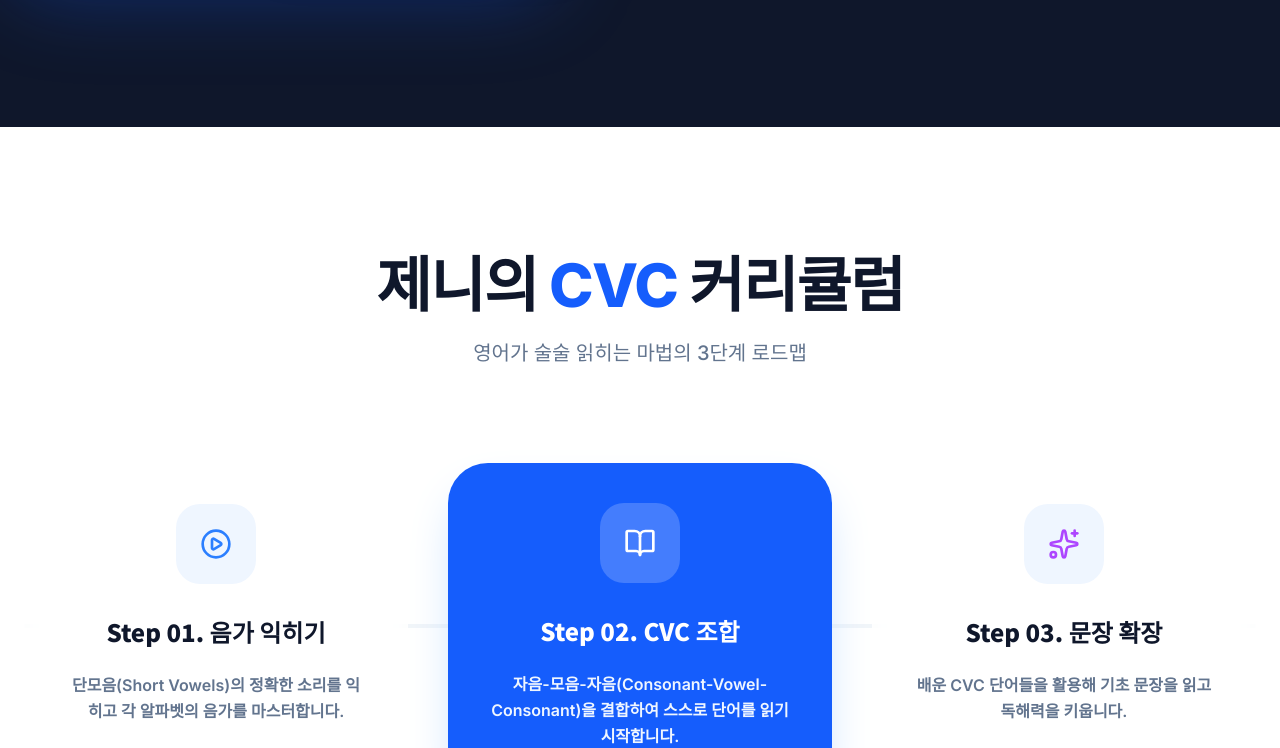
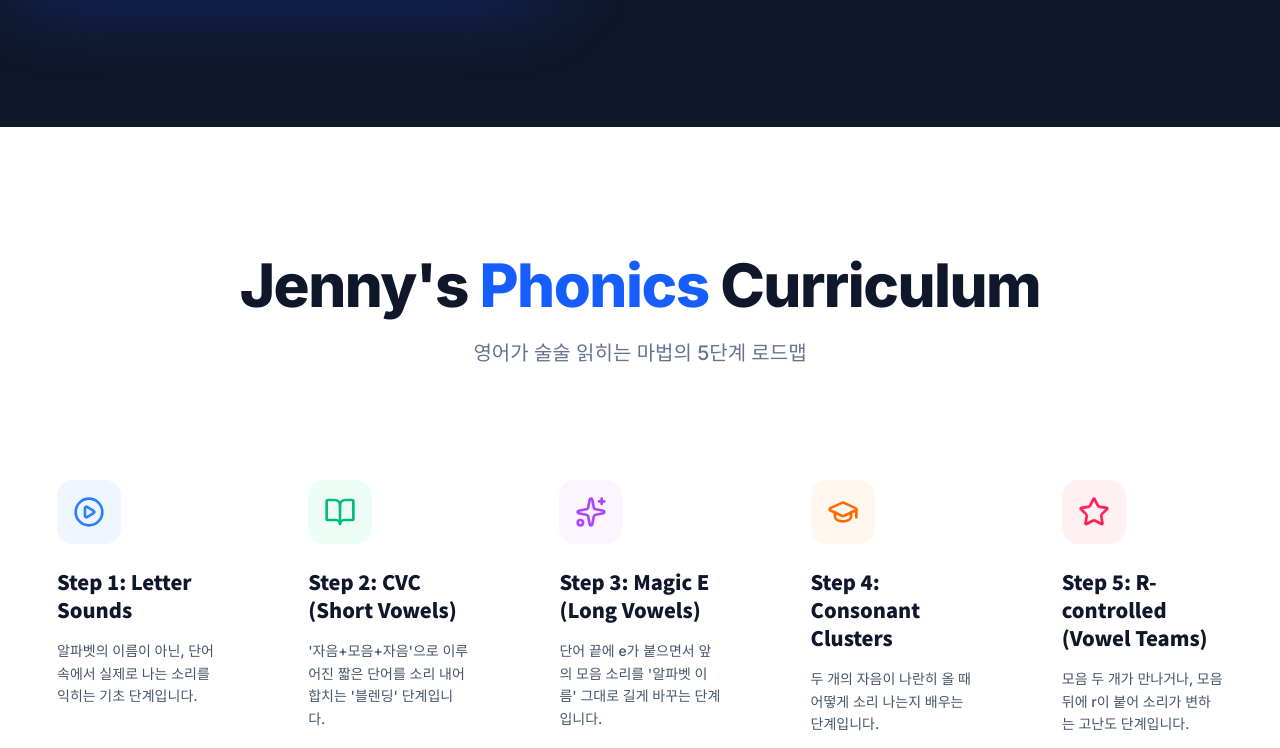
Before and after one commit to parkys1004/jennytr, a React (Vite) app: page / in a window 1280 px wide. Shown: the part 2009-2757 px from the top of the page. Built offline with nearby package versions, Linux system fonts and the light colour scheme.

Commit message:
feat: Improve curriculum content and structure
Enhance the presentation of the CVC phonics curriculum by refining step titles, descriptions, and adding detailed examples. This update clarifies the learning progression and provides more specific guidance for each stage.

```diff
--- a/src/App.tsx
+++ b/src/App.tsx
@@ -76,22 +76,54 @@ const App = () => {
 
   const curriculumSteps = [
     {
-      title: "Step 01. 음가 익히기",
-      desc: "단모음(Short Vowels)의 정확한 소리를 익히고 각 알파벳의 음가를 마스터합니다.",
+      title: "Step 1: Letter Sounds",
+      desc: "알파벳의 이름이 아닌, 단어 속에서 실제로 나는 소리를 익히는 기초 단계입니다.",
+      details: [
+        "핵심: A는 '에이'가 아니라 [애], B는 '비'가 아니라 [브].",
+        "예시: f [프], m [음], s [스]"
+      ],
       icon: <PlayCircle className="w-8 h-8 text-blue-500" />,
       color: "bg-blue-50"
     },
     {
-      title: "Step 02. CVC 조합",
-      desc: "자음-모음-자음(Consonant-Vowel-Consonant)을 결합하여 스스로 단어를 읽기 시작합니다.",
+      title: "Step 2: CVC (Short Vowels)",
+      desc: "'자음+모음+자음'으로 이루어진 짧은 단어를 소리 내어 합치는 '블렌딩' 단계입니다.",
+      details: [
+        "핵심: 세 개의 소리를 끊지 않고 연결해 읽기.",
+        "예시: c(크)+a(애)+t(트)=cat(캣), p(프)+i(이)+g(그)=pig(피그)"
+      ],
       icon: <BookOpen className="w-8 h-8 text-emerald-500" />,
       color: "bg-emerald-50"
     },
     {
-      title: "Step 03. 문장 확장",
-      desc: "배운 CVC 단어들을 활용해 기초 문장을 읽고 독해력을 키웁니다.",
+      title: "Step 3: Magic E (Long Vowels)",
+      desc: "단어 끝에 e가 붙으면서 앞의 모음 소리를 '알파벳 이름' 그대로 길게 바꾸는 단계입니다.",
+      details: [
+        "핵심: 끝의 e는 소리 내지 않고 앞 모음만 길게 발음.",
+        "예시: h-o-p(홉)→hope(호우프), m-a-d(매드)→made(메이드)"
+      ],
       icon: <Sparkles className="w-8 h-8 text-purple-500" />,
       color: "bg-purple-50"
+    },
+    {
+      title: "Step 4: Consonant Clusters",
+      desc: "두 개의 자음이 나란히 올 때 어떻게 소리 나는지 배우는 단계입니다.",
+      details: [
+        "Blends(혼합): 두 소리가 살아있음 (bl, st, fr 등)",
+        "Digraphs(이중): 합쳐져 새로운 소리 (sh, ch, th 등)"
+      ],
+      icon: <GraduationCap className="w-8 h-8 text-orange-500" />,
+      color: "bg-orange-50"
+    },
+    {
+      title: "Step 5: R-controlled (Vowel Teams)",
+      desc: "모음 두 개가 만나거나, 모음 뒤에 r이 붙어 소리가 변하는 고난도 단계입니다.",
+      details: [
+        "Vowel Teams: ai[에이], ee[이-], oa[오우] (예: rain)",
+        "Bossy R: ar[아-ㄹ], er/ir/ur[어-ㄹ] (예: car, bird)"
+      ],
+      icon: <Star className="w-8 h-8 text-rose-500" />,
+      color: "bg-rose-50"
     }
   ];
 
@@ -371,41 +403,63 @@ const App = () => {
       {/* Curriculum - Interactive Steps */}
       <section id="curriculum" className="py-32 px-6 bg-white overflow-hidden">
         <div className="max-w-7xl mx-auto">
-          <div className="text-center mb-24">
+          <div className="text-center mb-20">
             <motion.h2
               initial={{ opacity: 0, y: 20 }}
               whileInView={{ opacity: 1, y: 0 }}
               className="text-4xl md:text-6xl font-black mb-6 tracking-tight"
             >
-              제니의 <br className="sm:hidden" /><span className="text-blue-600">CVC</span> 커리큘럼
+              Jenny's <span className="text-blue-600">Phonics</span> Curriculum
             </motion.h2>
-            <p className="text-slate-500 text-xl font-medium">영어가 술술 읽히는 마법의 3단계 로드맵</p>
+            <p className="text-slate-500 text-xl font-medium">영어가 술술 읽히는 마법의 5단계 로드맵</p>
           </div>
 
-          <div className="grid md:grid-cols-3 gap-10 relative">
-            <div className="hidden lg:block absolute top-1/2 left-0 w-full h-1 bg-slate-100 -translate-y-1/2 z-0"></div>
-
+          <div className="grid grid-cols-1 md:grid-cols-2 lg:grid-cols-3 xl:grid-cols-5 gap-6 relative">
             {curriculumSteps.map((step, idx) => (
               <motion.div
                 key={idx}
-                initial={{ opacity: 0, scale: 0.9 }}
-                whileInView={{ opacity: 1, scale: 1 }}
-                transition={{ delay: idx * 0.3 }}
+                initial={{ opacity: 0, y: 20 }}
+                whileInView={{ opacity: 1, y: 0 }}
+                transition={{ delay: idx * 0.1 }}
                 viewport={{ once: true }}
-                className="relative z-10"
+                className="group"
               >
-                <div className={`p-10 rounded-[2.5rem] ${idx === 1 ? 'bg-blue-600 shadow-2xl shadow-blue-200 border-transparent' : 'glass-card border-white/50'} step-card h-full flex flex-col items-center text-center transition-all`}>
-                  <div className={`mb-8 p-6 ${idx === 1 ? 'bg-white/20' : 'bg-blue-50'} rounded-3xl`}>
-                    {idx === 1 ? React.cloneElement(step.icon as React.ReactElement, { className: 'w-8 h-8 text-white' }) : step.icon}
+                <div className="p-8 rounded-[2rem] glass-card border-white/50 h-full flex flex-col items-start transition-all hover:bg-white hover:shadow-2xl hover:shadow-blue-500/5">
+                  <div className={`mb-6 p-4 ${step.color} rounded-2xl`}>
+                    {step.icon}
                   </div>
-                  <h3 className={`text-2xl font-black mb-6 font-display ${idx === 1 ? 'text-white' : 'text-slate-900'}`}>{step.title}</h3>
-                  <p className={`leading-relaxed font-semibold ${idx === 1 ? 'text-blue-50' : 'text-slate-500'}`}>
+                  <h3 className="text-xl font-black mb-4 font-display text-slate-900 group-hover:text-blue-600 transition-colors">{step.title}</h3>
+                  <p className="leading-relaxed text-sm font-medium text-slate-600 mb-6">
                     {step.desc}
                   </p>
+                  <div className="mt-auto pt-6 border-t border-slate-100 w-full space-y-2">
+                    {step.details.map((detail, dIdx) => (
+                      <p key={dIdx} className="text-[11px] font-bold text-slate-400 flex items-start gap-1.5 leading-snug">
+                        <span className="w-1.5 h-1.5 rounded-full bg-blue-400 mt-1 flex-shrink-0"></span>
+                        {detail}
+                      </p>
+                    ))}
+                  </div>
                 </div>
               </motion.div>
             ))}
           </div>
+
+          <motion.div
+            initial={{ opacity: 0, y: 30 }}
+            whileInView={{ opacity: 1, y: 0 }}
+            viewport={{ once: true }}
+            className="mt-12 p-8 bg-blue-50/50 border border-blue-100 rounded-[2rem] flex items-start gap-4"
+          >
+            <div className="w-12 h-12 bg-white rounded-xl shadow-sm flex items-center justify-center text-2xl flex-shrink-0">💡</div>
+            <div>
+              <h4 className="font-black text-blue-900 mb-1">Jenny's Tip: Sight Words 병행</h4>
+              <p className="text-blue-800/70 text-sm font-medium leading-relaxed">
+                파닉스 규칙을 벗어나는 Sight Words(the, is, you 등)는 규칙과 상관없이 통째로 외워주는 것이 <br className="hidden md:block" />
+                병행되어야 완벽한 독해가 가능합니다. 규칙과 예외를 함께 배워요!
+              </p>
+            </div>
+          </motion.div>
 
           <motion.div
             whileHover={{ scale: 1.02 }}
```
